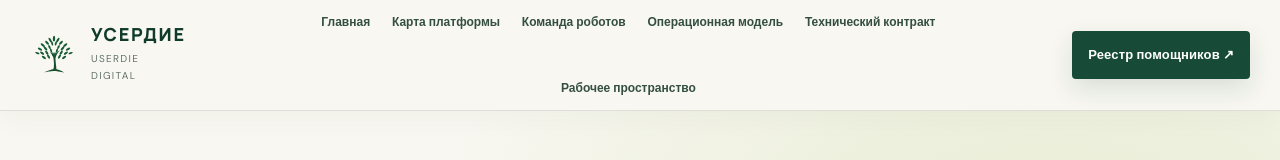
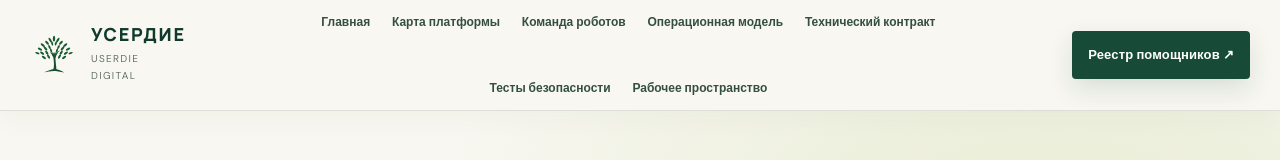
Before and after one commit to userdie-foundation/userdie-digital, a website: page website/prototype/office.html in a window 1280 px wide. Shown: the top 160 px of the page. Drawn offline with Linux system fonts and the light colour scheme.

Commit message:
Link security test plan from operations office

```diff
--- a/website/prototype/office.html
+++ b/website/prototype/office.html
@@ -20,7 +20,7 @@
 <body><a class="skip-link" href="#main">Перейти к содержанию</a>
 <header class="header"><div class="container header-inner">
 <a class="brand" href="../index.html"><span class="brand-emblem"><img src="../assets/fund-emblem.svg" alt="" aria-hidden="true"></span><span><strong>УСЕРДИЕ</strong><small>USERDIE DIGITAL</small></span></a>
-<nav aria-label="Главная навигация"><a href="../index.html">Главная</a><a href="platform.html">Карта платформы</a><a href="robots.html">Команда роботов</a><a href="operating-model.html">Операционная модель</a><a href="data-contract.html">Технический контракт</a><a href="workspace.html">Рабочее пространство</a></nav>
+<nav aria-label="Главная навигация"><a href="../index.html">Главная</a><a href="platform.html">Карта платформы</a><a href="robots.html">Команда роботов</a><a href="operating-model.html">Операционная модель</a><a href="data-contract.html">Технический контракт</a><a href="access-control-tests.html">Тесты безопасности</a><a href="workspace.html">Рабочее пространство</a></nav>
 <a class="button button-dark header-cta" href="robots.html">Реестр помощников ↗</a></div></header>
 <main id="main">
 <section class="office-hero"><div class="container"><p class="eyebrow"><span></span> USERDIE DIGITAL · ОПЕРАЦИОННЫЙ ОФИС</p>
```
